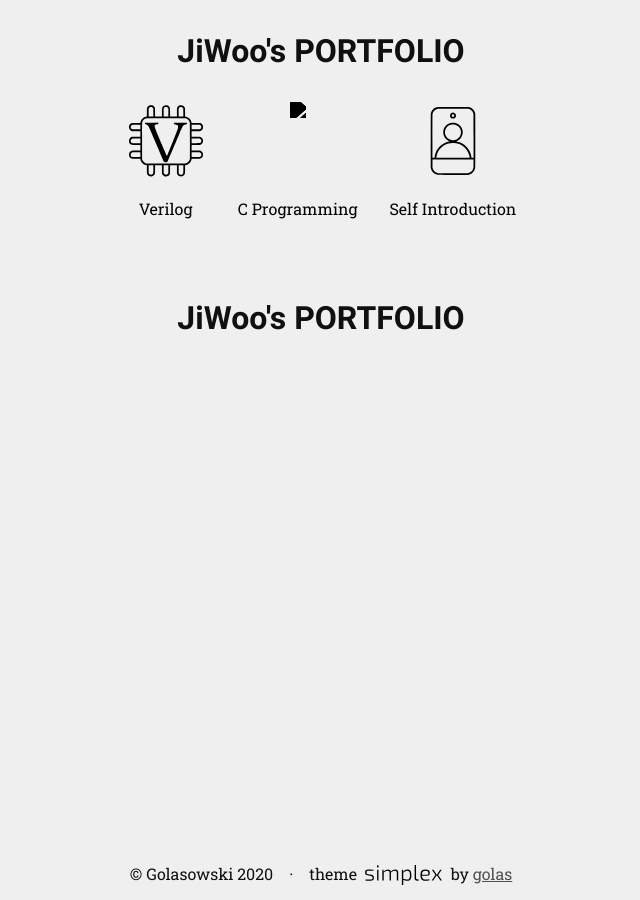
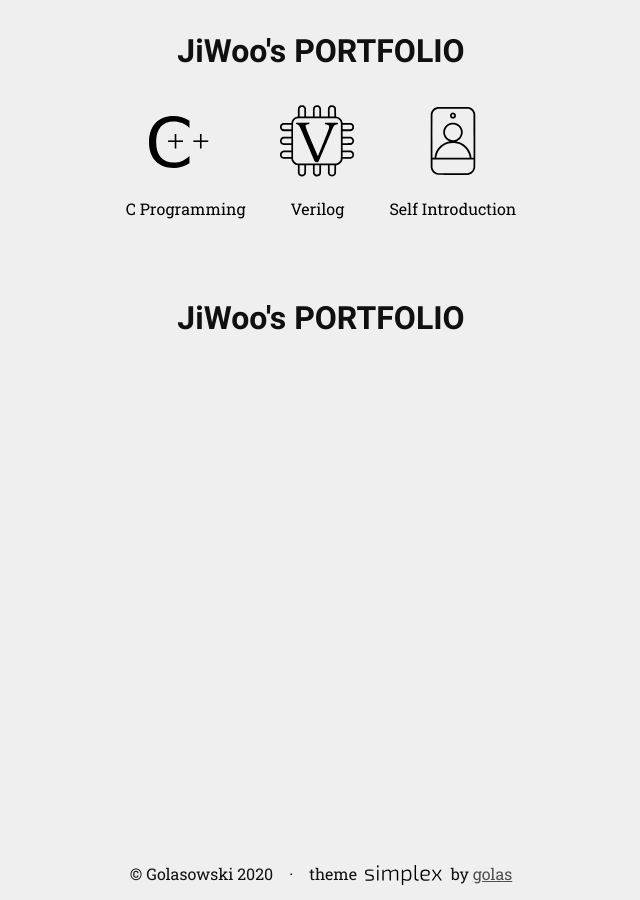
Before and after one commit to choijiwoo0609/choijiwoo0609.github.io, a Jekyll site: the page built from README.md, in a window 1280 px wide. Shown: the whole page, without its empty margins (319-959 px from the left). Built offline with Jekyll 4.4.1, drawn with Linux system fonts in a browser that asks for light colours; our own code applies the rules of GitHub Pages for plain Markdown files.

Commit message:
Update nav.yml

```diff
--- a/_data/nav.yml
+++ b/_data/nav.yml
@@ -1,17 +1,18 @@
+- title: C Programming
+  url: index.html
+  icon: assets/img/icons/cpp.svg
+  hue: "#C02717"        # 글자 색 (일반 상태)
+
+
 - title: Verilog
-  url: index.html
   icon: assets/img/icons/투명심볼.svg
-  hue: "#C02717"        # 글자 색 (일반 상태)
+  hue: "#E59500"
   subnav:
     - title: Verilog HDL
       url: veriloghdl.html
     - title: System Verilog
       url: systemverilog.html
 
-- title: C Programming
-  icon: golas.blog/assets/img/icons/cpp.svg
-  hue: "#E59500"
-
 - title: Self Introduction
   url: selfintroduction.html
   icon: assets/img/icons/selfie_2.svg
```
